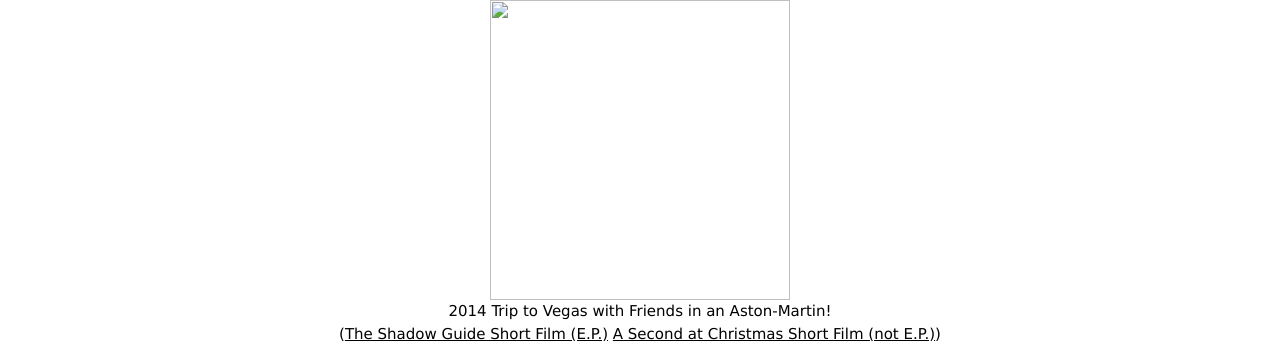
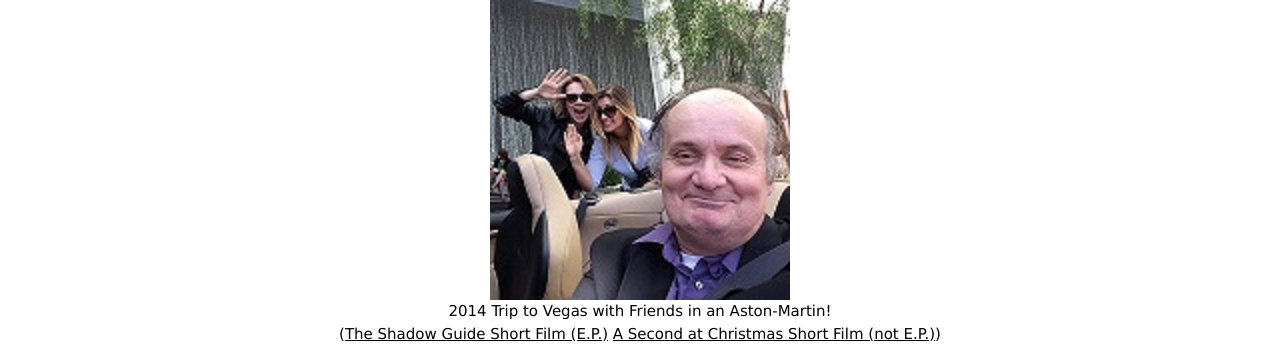
Before and after one commit to patrickingle/floridaridesharedriver.com, a plain HTML site: page index.html in a window 1280 px wide. Shown: the top 350 px of the page. Drawn offline with nearby package versions, Linux system fonts and the light colour scheme.

Commit message:
Change image source from patrick.jpg to patrick.png

```diff
--- a/index.html
+++ b/index.html
@@ -7,7 +7,7 @@
     </head>
     <body>
     <div class="w3-container">
-        <div class="w3-center"><img src="/patrick.jpg" width="300" height="300" class="w3-center" />
+        <div class="w3-center"><img src="patrick.png" width="300" height="300" class="w3-center" />
 	<br/>
 	<caption>2014 Trip to Vegas with Friends in an Aston-Martin!<br/>(<a href="https://www.youtube.com/watch?v=yWVvqmWb5qw" title="We also drove out to the production site of the filming that I am an executive producer" target="_blank">The Shadow Guide Short Film (E.P.)</a>&nbsp;<a href="https://www.youtube.com/watch?v=BNNiXnCrql0" target="_blank">A Second at Christmas Short Film (not E.P.)</a>)</caption>
 	</div>
```
